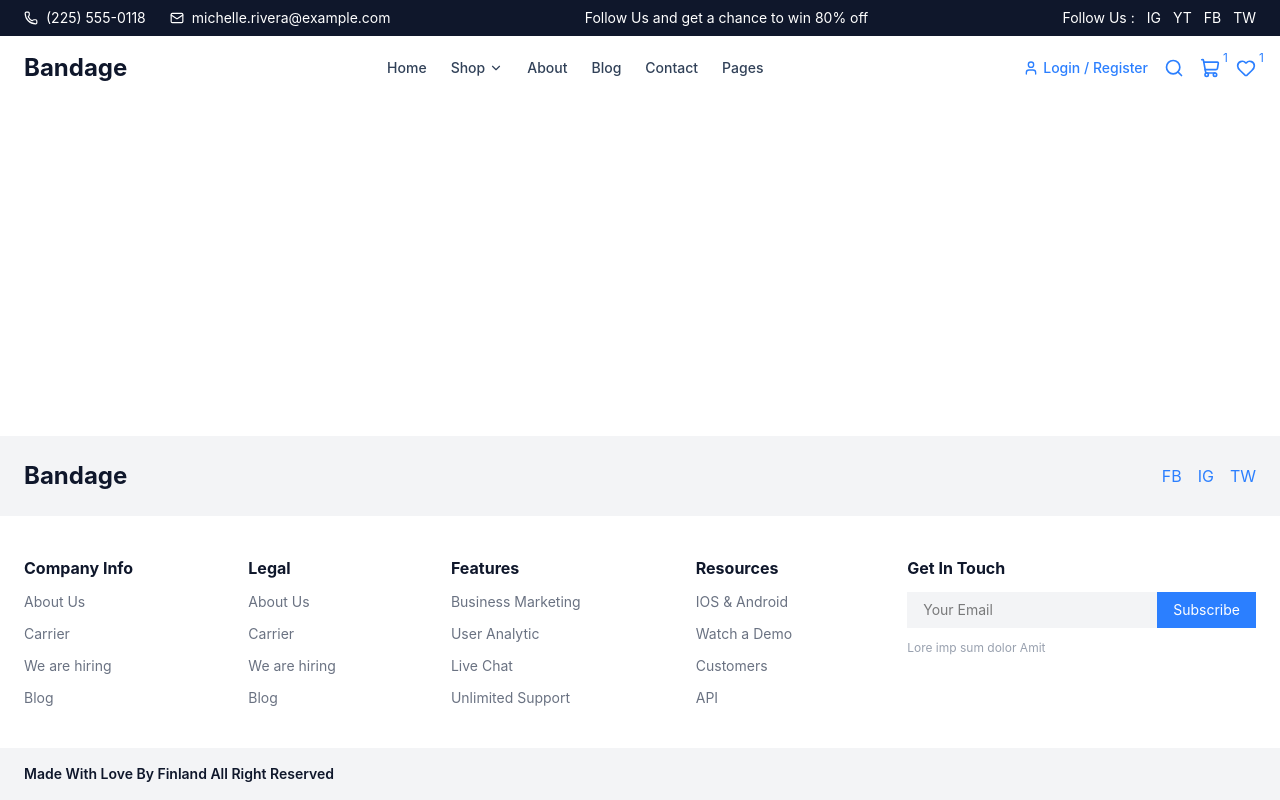
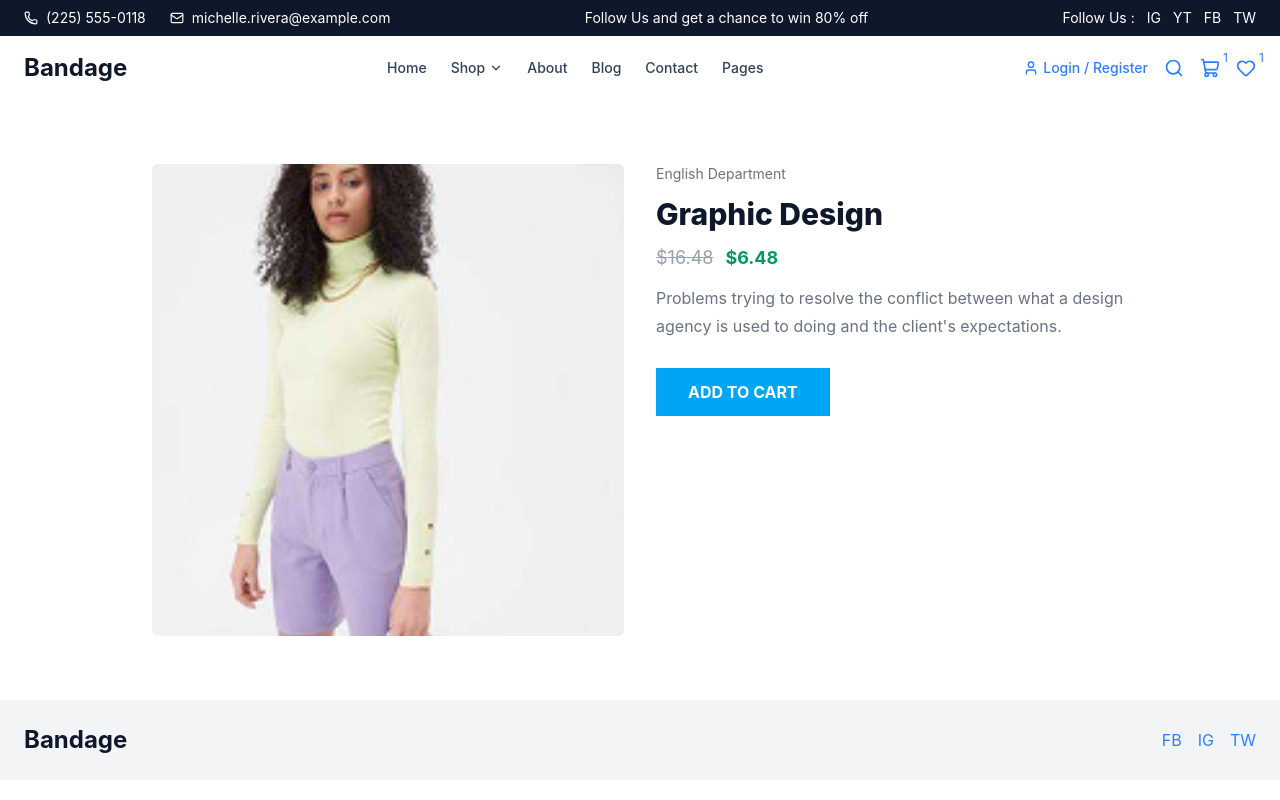
Before and after one commit to aylinmercan-web/E-commerce-Project, a React (Vite) app: page /product/1 in a window 1280 px wide. Shown: the top 800 px of the page. Built offline with nearby package versions, Linux system fonts and the light colour scheme.

Commit message:
T04: Product Detail Page

```diff
--- a/src/App.jsx
+++ b/src/App.jsx
@@ -4,6 +4,7 @@ import Footer from './layout/Footer'
 import PageContent from './layout/PageContent'
 import HomePage from './pages/HomePage'
 import ShopPage from './pages/ShopPage'
+import ProductDetailPage from './pages/ProductDetailPage'
 
 function App() {
   return (
@@ -13,6 +14,7 @@ function App() {
         <Switch>
           <Route exact path="/" component={HomePage} />
           <Route exact path="/shop" component={ShopPage} />
+          <Route exact path="/product/:id" component={ProductDetailPage} />
         </Switch>
       </PageContent>
       <Footer />
--- a/src/components/ProductCard.jsx
+++ b/src/components/ProductCard.jsx
@@ -1,6 +1,8 @@
-function ProductCard({ image, title, subtitle, oldPrice, newPrice }) {
+import { Link } from 'react-router-dom'
+
+function ProductCard({ id, image, title, subtitle, oldPrice, newPrice }) {
   return (
-    <div className="flex flex-col gap-2 w-full">
+    <Link to={`/product/${id}`} className="flex flex-col gap-2 w-full">
       <img src={image} alt={title} className="w-full aspect-[4/5] object-cover" />
       <h3 className="text-base font-bold text-slate-900">{title}</h3>
       <p className="text-sm text-gray-500">{subtitle}</p>
@@ -8,7 +10,7 @@ function ProductCard({ image, title, subtitle, oldPrice, newPrice }) {
         <span className="text-sm text-gray-400 line-through">${oldPrice}</span>
         <span className="text-sm font-bold text-emerald-600">${newPrice}</span>
       </div>
-    </div>
+    </Link>
   )
 }
 
--- /dev/null
+++ b/src/data/products.js
@@ -0,0 +1,14 @@
+const products = [
+  { id: 1, image: '/product1.png', title: 'Graphic Design', subtitle: 'English Department', oldPrice: 16.48, newPrice: 6.48 },
+  { id: 2, image: '/product2.png', title: 'Graphic Design', subtitle: 'English Department', oldPrice: 16.48, newPrice: 6.48 },
+  { id: 3, image: '/product3.png', title: 'Graphic Design', subtitle: 'English Department', oldPrice: 16.48, newPrice: 6.48 },
+  { id: 4, image: '/product4.png', title: 'Graphic Design', subtitle: 'English Department', oldPrice: 16.48, newPrice: 6.48 },
+  { id: 5, image: '/product5.png', title: 'Graphic Design', subtitle: 'English Department', oldPrice: 16.48, newPrice: 6.48 },
+  { id: 6, image: '/product6.png', title: 'Graphic Design', subtitle: 'English Department', oldPrice: 16.48, newPrice: 6.48 },
+  { id: 7, image: '/product7.png', title: 'Graphic Design', subtitle: 'English Department', oldPrice: 16.48, newPrice: 6.48 },
+  { id: 8, image: '/product8.png', title: 'Graphic Design', subtitle: 'English Department', oldPrice: 16.48, newPrice: 6.48 },
+  { id: 9, image: '/product9.png', title: 'Graphic Design', subtitle: 'English Department', oldPrice: 16.48, newPrice: 6.48 },
+  { id: 10, image: '/product10.png', title: 'Graphic Design', subtitle: 'English Department', oldPrice: 16.48, newPrice: 6.48 },
+]
+
+export default products
--- /dev/null
+++ b/src/pages/ProductDetailPage.jsx
@@ -0,0 +1,43 @@
+import { useParams, Link } from 'react-router-dom'
+import products from '../data/products'
+
+function ProductDetailPage() {
+  const { id } = useParams()
+  const product = products.find((p) => p.id === Number(id))
+
+  if (!product) {
+    return (
+      <div className="flex flex-col items-center px-6 py-16">
+        <p className="text-lg text-gray-500">Ürün bulunamadı.</p>
+        <Link to="/shop" className="mt-4 text-blue-500 font-semibold">Shop'a dön</Link>
+      </div>
+    )
+  }
+
+  return (
+    <div className="flex flex-col md:flex-row gap-8 px-6 py-10 md:py-16 max-w-5xl mx-auto w-full">
+      <img
+        src={product.image}
+        alt={product.title}
+        className="w-full md:w-1/2 aspect-square object-cover rounded-md"
+      />
+
+      <div className="flex flex-col gap-3 w-full md:w-1/2">
+        <span className="text-sm text-gray-500">{product.subtitle}</span>
+        <h1 className="text-2xl md:text-3xl font-extrabold text-slate-900">{product.title}</h1>
+        <div className="flex items-center gap-3">
+          <span className="text-lg text-gray-400 line-through">${product.oldPrice}</span>
+          <span className="text-lg font-bold text-emerald-600">${product.newPrice}</span>
+        </div>
+        <p className="text-base text-gray-500 leading-7">
+          Problems trying to resolve the conflict between what a design agency is used to doing and the client's expectations.
+        </p>
+        <button className="mt-4 w-fit bg-sky-500 text-white font-bold px-8 py-3">
+          ADD TO CART
+        </button>
+      </div>
+    </div>
+  )
+}
+
+export default ProductDetailPage
```
